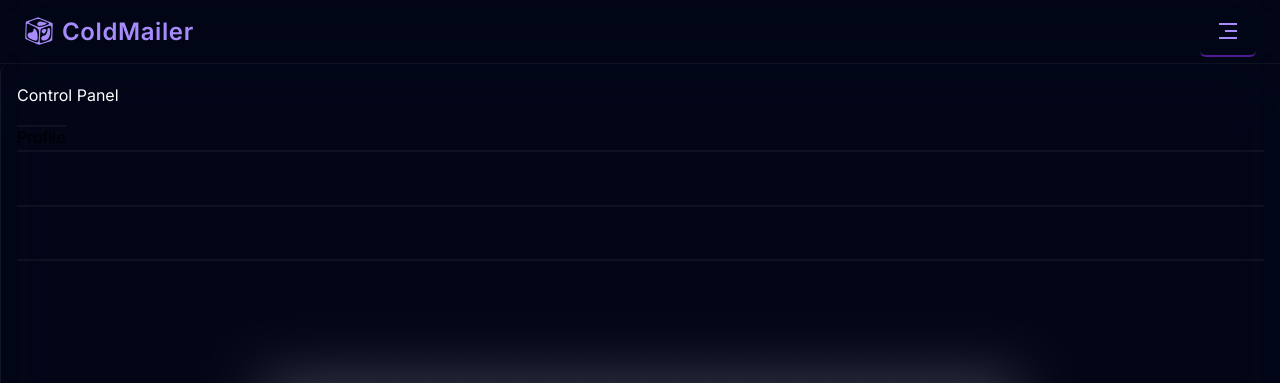
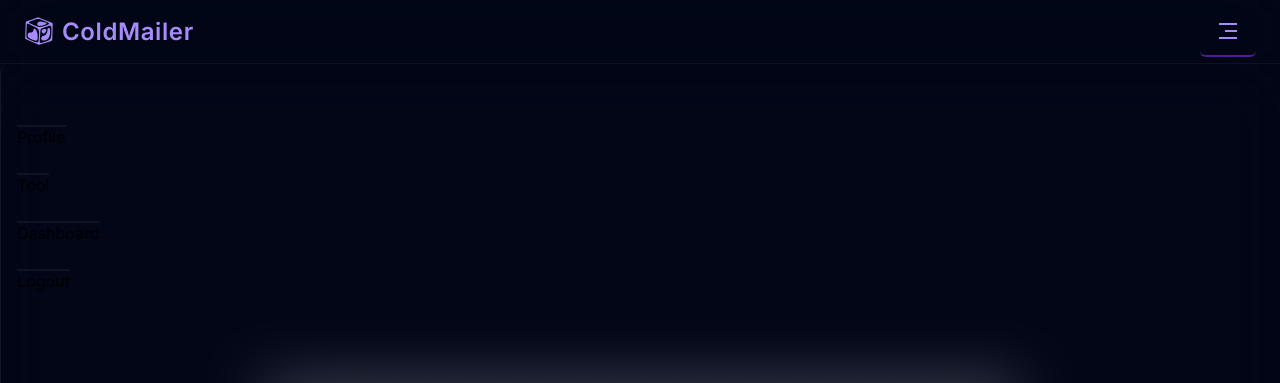
Before and after one commit to AlshehriAli0/ColdMailer, a Next.js app: page /tool in a window 1280 px wide. Both pictures are taken after a click on the button 1228 px from the left and 31 px from the top of the page. Shown: the top 383 px of the page. Built offline with nearby package versions, Linux system fonts and the light colour scheme; no server answers.

Commit message:
Refactor menu component and remove duplicate code

```diff
--- a/src/app/tool/page.tsx
+++ b/src/app/tool/page.tsx
@@ -11,9 +11,7 @@ export default function ToolPage() {
       <div className="flex h-screen w-screen items-center justify-center">
         <h1 className="text-5xl">hi44444444444444444444444</h1>
       </div>
-      <div className="flex h-screen w-screen items-center justify-center">
-        <h1 className="text-5xl">hi44444444444444444444444</h1>
-      </div>
+
     </section>
   );
 }
--- a/src/components/menu.tsx
+++ b/src/components/menu.tsx
@@ -5,6 +5,8 @@ import { useDisclosure } from "@mantine/hooks";
 import { Drawer } from "@mantine/core";
 import { RiMenu3Line } from "react-icons/ri";
 import Link from "next/link";
+
+import { linkData } from "@/lib/data";
 
 export default function Menu() {
   const [opened, { open, close }] = useDisclosure(false);
@@ -16,6 +18,7 @@ export default function Menu() {
           header: {
             backgroundColor: "rgb(2 6 23 / 0)",
             color: "rgb(255 255 255)",
+            visibility: "hidden",
           },
           content: {
             backdropFilter: "blur(30px)",
@@ -36,15 +39,16 @@ export default function Menu() {
         onClose={close}
         title="Control Panel"
       >
-        <Link
-          href={"/profile"}
-          className="h-full w-full border-t-2 border-white/5"
-        >
-          Profile
-        </Link>
-        <button className="h-12 w-full border-t-2 border-white/5"> </button>
-        <button className="h-12 w-full border-t-2 border-white/5"></button>
-        <button className="h-12 w-full border-t-2 border-white/5"></button>
+        {linkData.map((link, index: number) => (
+          <div key={index} className="h-12 w-full">
+            <Link
+              href={link.href}
+              className="h-screen w-full border-t-2 border-white/5"
+            >
+              {link.name}
+            </Link>
+          </div>
+        ))}
       </Drawer>
 
       <button
--- /dev/null
+++ b/src/lib/data.ts
@@ -0,0 +1,18 @@
+export const linkData = [
+  {
+    name: "Profile",
+    href: "/profile",
+  },
+  {
+    name: "Tool",
+    href: "/tool",
+  },
+  {
+    name: "Dashboard",
+    href: "/Dashboard",
+  },
+  {
+    name: "Logout",
+    href: "/logout",
+  },
+] as const;
```
